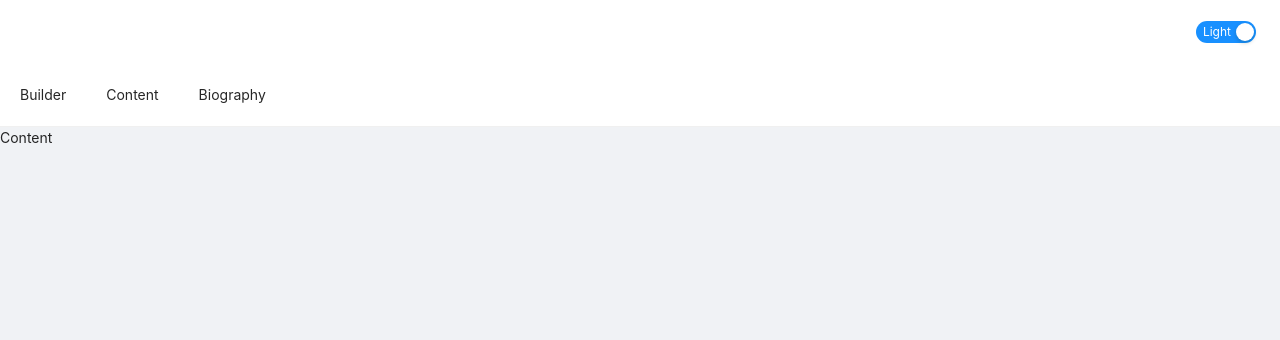
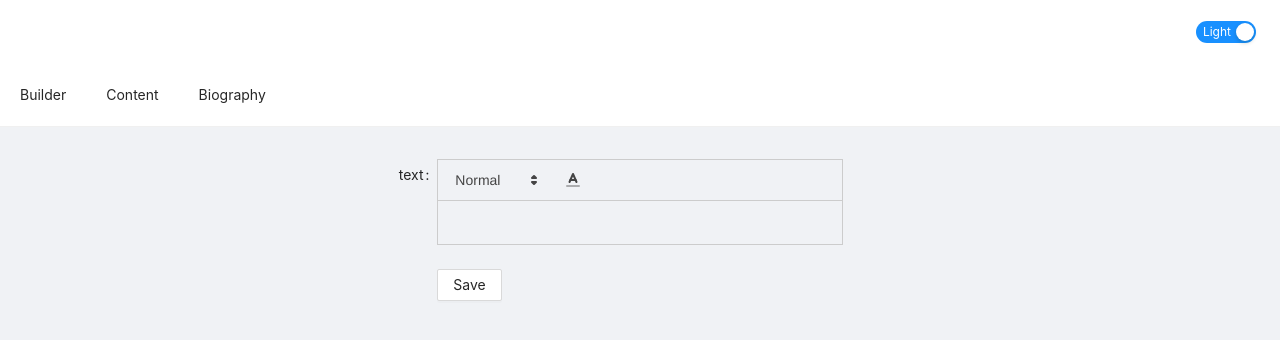
Before and after one commit to GhazalehEslamifard/ARTBEES-test-app, a React (Create React App) app: page / in a window 1280 px wide. Shown: the top 340 px of the page. Built offline with nearby package versions, Linux system fonts and the light colour scheme.

Commit message:
Implement Builder page

```diff
--- a/package.json
+++ b/package.json
@@ -17,6 +17,7 @@
     "antd": "^4.23.3",
     "react": "^18.2.0",
     "react-dom": "^18.2.0",
+    "react-quill": "^2.0.0",
     "react-redux": "^8.0.4",
     "react-scripts": "5.0.1",
     "typescript": "^4.4.2",
--- a/src/App.tsx
+++ b/src/App.tsx
@@ -1,9 +1,10 @@
-import { Switch, Layout, Menu, PageHeader, Row, Col } from "antd";
+import { Switch, Layout, Menu, PageHeader } from "antd";
 import React, { useCallback } from "react";
 
+import BuilderPage from "./pages/builder";
 import { useAppDispatch, useAppSelector } from "./store/hooks";
 import { changeTheme, selectTheme } from "./store/reducer";
-import { StyledLayout } from "./styles";
+import { StyledContent, StyledLayout } from "./styles";
 
 const navItem: { title: string; id: number }[] = [
   { title: "Builder", id: 1 },
@@ -14,7 +15,7 @@ const navItem: { title: string; id: number }[] = [
 function App(): React.ReactElement {
   const theme = useAppSelector(selectTheme);
   const dispatch = useAppDispatch();
-  const { Header, Content } = Layout;
+  const { Header } = Layout;
 
   const handleThemeChange = useCallback(() => {
     dispatch(changeTheme(!theme.isInDarkMode));
@@ -36,17 +37,14 @@ function App(): React.ReactElement {
             />,
           ]}
         />
-        <Menu mode="horizontal">
-          {navItem.map((item) => (
-            <Menu.Item key={item.id}>{item.title}</Menu.Item>
-          ))}
-        </Menu>
+        <Menu
+          mode="horizontal"
+          items={navItem.map((item) => ({ label: item.title, key: item.id }))}
+        />
       </Header>
-      <Content>
-        <Row>
-          <Col>Content</Col>
-        </Row>
-      </Content>
+      <StyledContent>
+        <BuilderPage />
+      </StyledContent>
     </StyledLayout>
   );
 }
--- a/src/index.tsx
+++ b/src/index.tsx
@@ -3,6 +3,7 @@ import React from "react";
 import ReactDOM from "react-dom/client";
 import { Provider } from "react-redux";
 import "antd/dist/antd.min.css";
+import "react-quill/dist/quill.snow.css";
 
 import App from "./App";
 import reportWebVitals from "./reportWebVitals";
--- /dev/null
+++ b/src/pages/builder/index.tsx
@@ -0,0 +1,51 @@
+import { Button, Form } from "antd";
+import React, { useCallback, useState } from "react";
+import { Quill } from "react-quill";
+
+import { StyledReactQuill } from "./styles";
+
+const Size = Quill.import("attributors/style/size");
+Size.whitelist = ["14px", "16px", "18px"];
+Quill.register(Size, true);
+
+const modules = {
+  toolbar: [[{ size: ["14px", "16px", "18px"] }], [{ color: [] }]],
+};
+
+function BuilderPage(): React.ReactElement {
+  const [input, setInput] = useState("");
+
+  const handleEditorChange = useCallback((value: string) => {
+    setInput(value);
+  }, []);
+
+  const handleOnFinish = useCallback(
+    (values: Record<string, string>) => {
+      localStorage.setItem("styled-text", values["text"]);
+    },
+    [localStorage]
+  );
+
+  return (
+    <Form
+      labelCol={{ span: 8 }}
+      wrapperCol={{ span: 8 }}
+      onFinish={handleOnFinish}
+      autoComplete="off"
+    >
+      <Form.Item label="text" name="text">
+        <StyledReactQuill
+          theme="snow"
+          value={input}
+          onChange={handleEditorChange}
+          modules={modules}
+        />
+      </Form.Item>
+      <Form.Item wrapperCol={{ offset: 8, span: 16 }}>
+        <Button htmlType="submit">Save</Button>
+      </Form.Item>
+    </Form>
+  );
+}
+
+export default BuilderPage;
--- /dev/null
+++ b/src/pages/builder/styles.ts
@@ -0,0 +1,19 @@
+import styled from "@emotion/styled/macro";
+import ReactQuill from "react-quill";
+
+export const StyledReactQuill = styled(ReactQuill)`
+  .ql-snow .ql-picker.ql-size .ql-picker-item[data-value="14px"]::before {
+    content: "Normal";
+    font-size: 14px !important;
+  }
+
+  .ql-snow .ql-picker.ql-size .ql-picker-item[data-value="16px"]::before {
+    content: "Large";
+    font-size: 16px !important;
+  }
+
+  .ql-snow .ql-picker.ql-size .ql-picker-item[data-value="18px"]::before {
+    content: "Huge";
+    font-size: 18px !important;
+  }
+`;
--- a/src/styles.ts
+++ b/src/styles.ts
@@ -17,3 +17,7 @@ export const StyledLayout = styled(Layout)`
     padding: unset;
   }
 `;
+
+export const StyledContent = styled(Layout.Content)`
+  padding: 32px;
+`;
```
Also changed, not shown: 1 other file (tests, documents, lock files or other folders).
